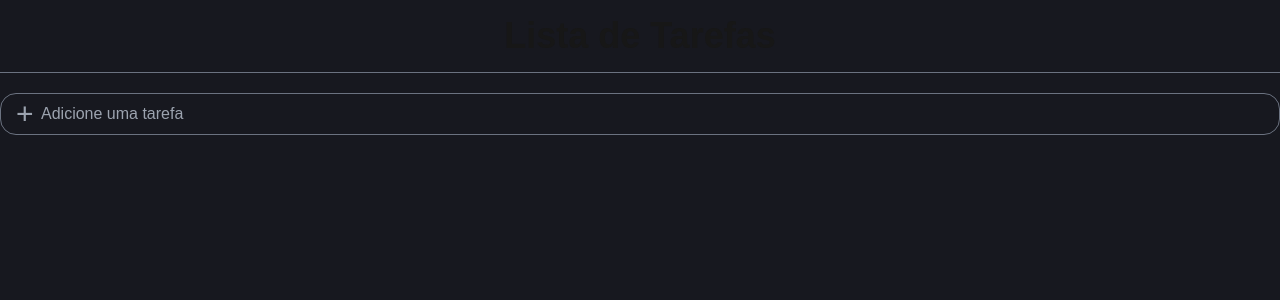
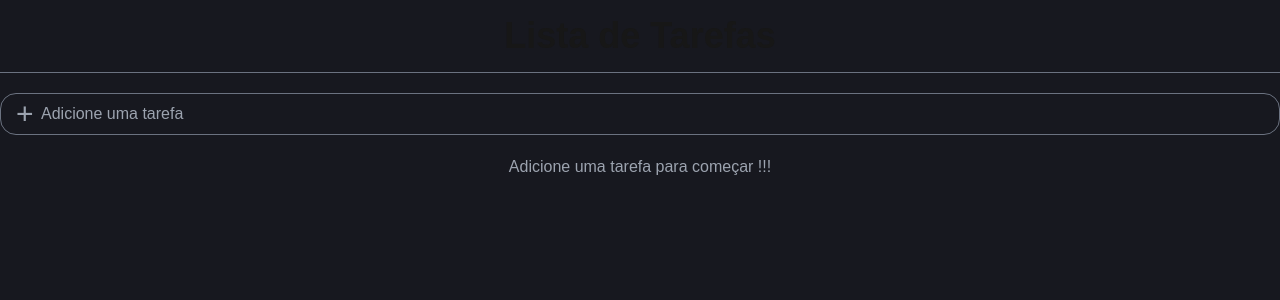
Before and after one commit to jooluisrm/lista-de-tarefas, a Next.js app: page / in a window 1280 px wide. Shown: the top 300 px of the page. Built offline with nearby package versions, Linux system fonts and the light colour scheme.

Commit message:
tela de carregamento + msg inicial

```diff
--- a/src/components/main.tsx
+++ b/src/components/main.tsx
@@ -9,30 +9,41 @@ export const Main = () => {
 
     const [input, setInput] = useState('');
     const [listaTarefa, setListaTarefa] = useState<TarefaType[]>([]);
+    const [isLoading, setLoading] = useState(false);
 
     const VerificarInput = (input: string) => {
-        if (input.trim() !== '') return true
+        if (input.trim() !== '') return true;
     }
 
     const AddTarefa = (event: React.KeyboardEvent<HTMLInputElement>) => {
-        if (!VerificarInput(input)) return
+        if (!VerificarInput(input)) return;
 
         if (event.key.toLocaleLowerCase() === 'enter') {
-
+            setLoading(true);
             setListaTarefa([...listaTarefa, {
                 msg: input,
                 checkbox: false
             }]);
+
             setInput('');
-            alert("Tarefa adicionada!")
+            setInterval(() => {
+                setLoading(false);
+            }, 1800);
+
         }
     }
 
     return (
         <div>
             <Input input={input} setInput={setInput} enter={AddTarefa}/>
+            {listaTarefa.length === 0 &&
+                <h2 className="text-center text-gray-400 text-md">Adicione uma tarefa para começar !!!</h2>
+            }
+            {isLoading &&
+                <h2 className="text-center text-gray-400 text-md">Carregando...</h2>
+            }
             <div className="flex flex-col gap-3">
-                {listaTarefa.map((item, index) => (
+                {!isLoading && listaTarefa.map((item, index) => (
                     <Tarefa item={item} key={index} listaTarefa={listaTarefa} setListaTarefa={setListaTarefa}/>
                 ))}
             </div>
```
